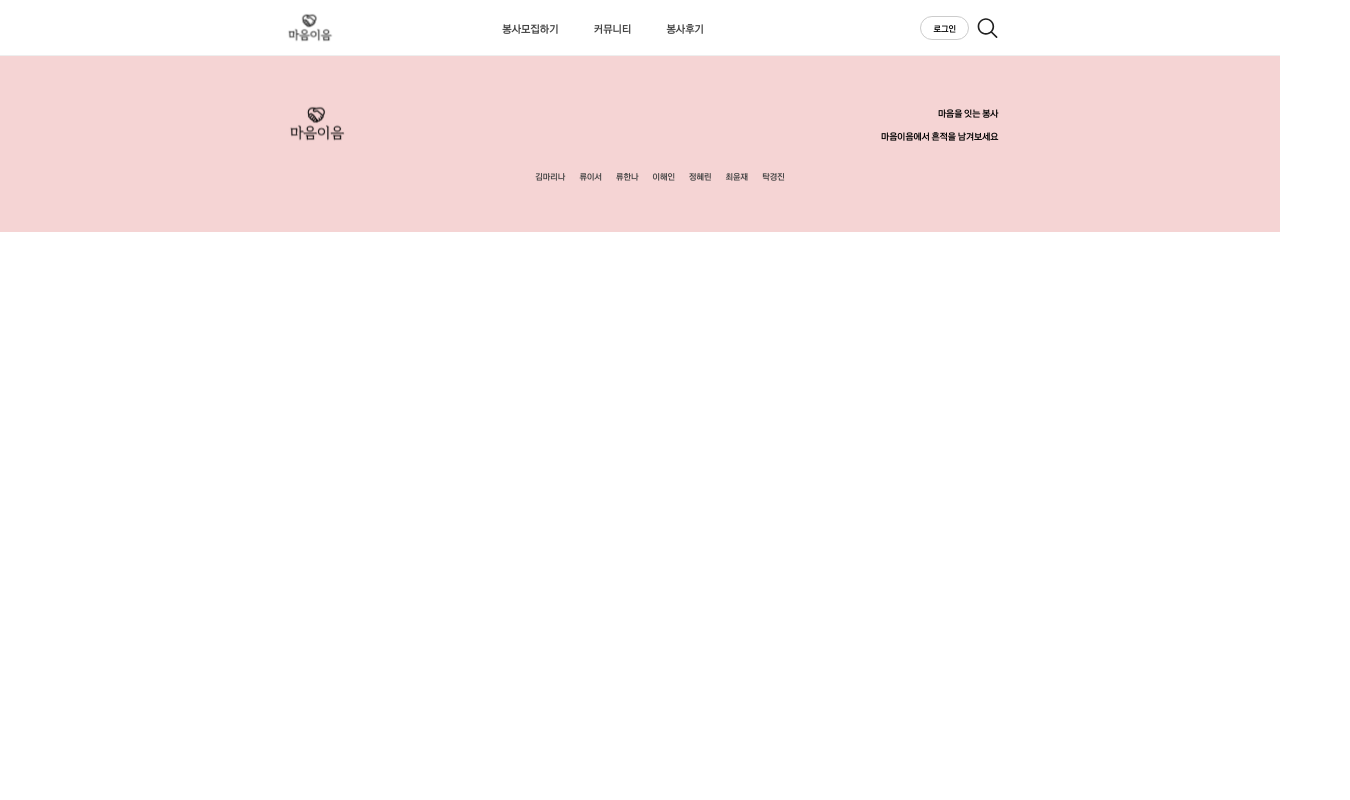
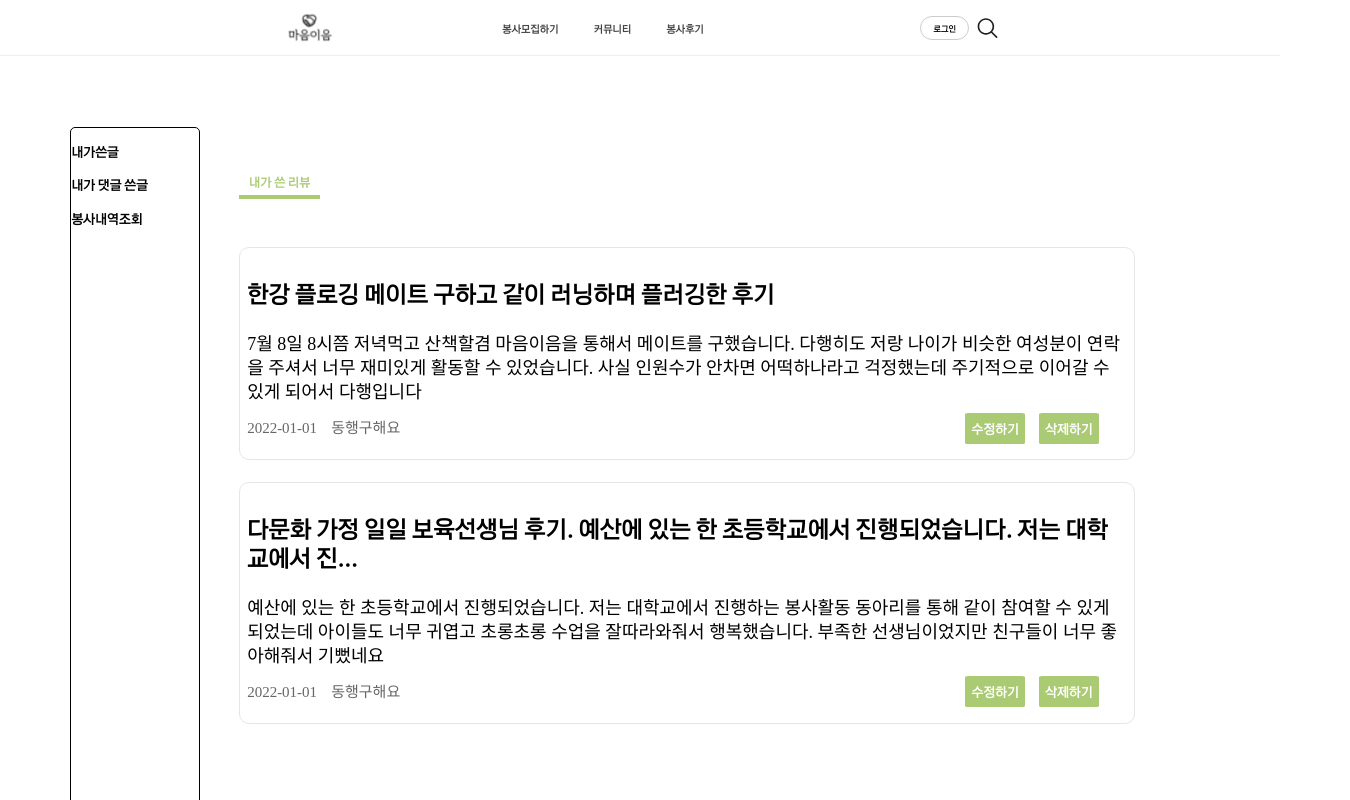
Before and after one commit to maumeum/Front-end, a React (Vite) app: page /mypage/review in a window 1280 px wide. Shown: the top 800 px of the page, 1350 px wide, since content can reach past the window. Built offline with nearby package versions, Linux system fonts and the light colour scheme; a web font is replaced by a local one.

Commit message:
[Feat] 내가 쓴 리뷰 페이지 레이아웃 완성

```diff
--- a/src/App.tsx
+++ b/src/App.tsx
@@ -13,6 +13,7 @@ import MyVolunHistory from './pages/myPage-hr/volunHistory';
 import MyVolunSuggest from './pages/myPage-hr/volunSuggest';
 import MyComment from './pages/myPage-hr/myComment';
 import MyPost from './pages/myPage-hr/myPost';
+import MyReview from './pages/myPage-hr/myReview';
 import FindFriend from './pages/community/findFriend';
 import Question from './pages/community/question';
 
@@ -21,15 +22,16 @@ function App() {
 		<Router>
 			<Header />
 			<Routes>
-        <Route path="/" element={<Main />} />
-        <Route path="/mypage/history" element={<MyVolunHistory />} />
-        <Route path="/mypage/suggest" element={<MyVolunSuggest />} />
-        <Route path="/mypage/comment" element={<MyComment />} />
-        <Route path="/mypage/post" element={<MyPost />} />
-        <Route path="/community/findfriend" element={<FindFriend />} />
-        <Route path="/community/question" element={<Question />} />
-        <Route path="/login" element={<Login />} />
-        <Route path="/sign_up" element={<SignUp />} />
+				<Route path='/' element={<Main />} />
+				<Route path='/mypage/history' element={<MyVolunHistory />} />
+				<Route path='/mypage/suggest' element={<MyVolunSuggest />} />
+				<Route path='/mypage/comment' element={<MyComment />} />
+				<Route path='/mypage/post' element={<MyPost />} />
+				<Route path='/mypage/review' element={<MyReview />} />
+				<Route path='/community/findfriend' element={<FindFriend />} />
+				<Route path='/community/question' element={<Question />} />
+				<Route path='/login' element={<Login />} />
+				<Route path='/sign_up' element={<SignUp />} />
 			</Routes>
 			<Footer />
 		</Router>
--- a/src/components/MyPost/MyPost.tsx
+++ b/src/components/MyPost/MyPost.tsx
@@ -8,31 +8,19 @@ import {
 	ButtonContainer,
 } from './myPost';
 
+import Modal from '../Modal/Modal.tsx';
+
 import { SmallButton } from '../Buttons/SmallButton';
 
-type Props = {
-	currTab: string;
+type PostProps = {
+	title: string;
+	content: string;
+	category: string;
+	date: string;
+	currTab?: string;
 };
-function MyPost({ currTab }: Props) {
-	const data = [
-		{
-			title:
-				'한강 플로깅 같이 하실분 구합니다~ 카카오톡 오픈채팅방으로 들어오세요',
-			content:
-				'7월 8일 8시쯤 저녁먹고 산책할겸 한강나루역 부근에서 플로깅하실 분.생각잇으시면댓 주세요 7월 8일 8시쯤 저녁먹고 산책할겸 한강나루역 부근에서 플로깅하실 분.생각잇으시면댓 주세요 7월 8일 8시쯤 저녁먹고 산책할겸 한강나루역 부근에서 플로깅하실 분.생각잇으시면댓 주세요7월 8일 8시쯤 저녁먹고 산책할겸 한강나루역 부근에서 플로깅하실 분.생각잇으시면댓 주세요7월 8일 8시쯤 저녁먹고 산책할겸 한강나루역 부근에서 플로깅하실 분.생각잇으시면댓 주세요7월 8일 8시쯤 저녁먹고 산책할겸 한강나루역 부근에서 플로깅하실 분.생각잇으시면댓 주세요7월 8일 8시쯤 저녁먹고 산책할겸 한강나루역 부근에서 플로깅하실 분.생각잇으시면댓 주세요',
-			category: '동행구해요',
-			date: '2022-01-01',
-		},
-		{
-			title:
-				'유기견 봉사활동 고등학생때 가봤는데 냄새때문에 너무 힘들었어요.. 혹시 견사청소쪽 말고 다른 활동 위주인 단체있을가요',
-			content:
-				'지역은 충남 천안근처였으면 좋겠습니다.! 아니면 여기서 자차타고 한시간 거리도 좋아요! 댓 주세용',
-			category: '동행구해요',
-			date: '2022-01-01',
-		},
-	];
 
+function MyPost({ currTab, title, content, category, date }: PostProps) {
 	const truncateTitle = (title: string) => {
 		const maxLength = 55;
 		if (title.length <= maxLength) {
@@ -41,22 +29,29 @@ function MyPost({ currTab }: Props) {
 			return title.slice(0, maxLength) + '...';
 		}
 	};
+	const [isOpen, setOpen] = useState(false);
+
+	const handleButtonClick = () => {
+		if (currTab === '내가 쓴 리뷰') {
+			console.log('리뷰임');
+			setOpen(true);
+		} else if (currTab === '내가 쓴 게시글') {
+			console.log('내가 쓴글임');
+		}
+	};
 
 	const [isShowMore, setIsShowMore] = useState<boolean>(false); //더보기 열고(긴글) 닫기(짧은글)
 	const textLimit = 160; //글자수 제한 선언
-
+	const truncatedTitle = truncateTitle(title);
+	const shortComment = content.slice(0, textLimit) + ' ...'; //보여줄 짧은 글
+	const isLongComment = content.length > textLimit; //긴글인지 확인
 	return (
 		<>
 			<PostListContainer>
-				{data.map((item, index) => {
-					const truncatedTitle = truncateTitle(item.title);
-					const shortComment = item.content.slice(0, textLimit) + ' ...'; //보여줄 짧은 글
-					const isLongComment = item.content.length > textLimit; //긴글인지 확인
-					return (
-						<PostBox key={`postList-${index}`}>
+				<PostBox>
 					<Title>{truncatedTitle}</Title>
 					<Description>
-								{isLongComment && !isShowMore ? shortComment : item.content}
+						{isLongComment && !isShowMore ? shortComment : content}
 						<div
 							onClick={() => setIsShowMore(!isShowMore)}
 							style={{
@@ -64,24 +59,23 @@ function MyPost({ currTab }: Props) {
 								marginLeft: '2.1rem',
 								cursor: 'pointer',
 							}}>
-									{item.content.length > textLimit &&
+							{content.length > textLimit &&
 								(isShowMore ? '[닫기]' : '[더보기]')}
 						</div>
 					</Description>
 
 					<PostInfo>
-								<p>{item.date}</p>
-								<p>{item.category}</p>
-								{currTab === '내가 쓴 게시글' && (
+						<p>{date}</p>
+						<p>{category}</p>
+						{currTab === '내가 쓴 게시글' || currTab === '내가 쓴 리뷰' ? (
 							<ButtonContainer>
-										<SmallButton>수정하기</SmallButton>
+								<SmallButton onClick={handleButtonClick}>수정하기</SmallButton>
 								<SmallButton>삭제하기</SmallButton>
 							</ButtonContainer>
-								)}
+						) : null}
+						<Modal isOpen={isOpen} setOpen={setOpen} />
 					</PostInfo>
 				</PostBox>
-					);
-				})}
 			</PostListContainer>
 		</>
 	);
--- a/src/pages/myPage-hr/myComment.tsx
+++ b/src/pages/myPage-hr/myComment.tsx
@@ -8,8 +8,27 @@ import {
 import Tab from '../../components/Tab/Tab.tsx';
 import MyPost from '../../components/MyPost/MyPost.tsx';
 
+const data = [
+	{
+		title:
+			'한강 플로깅 같이 하실분 구합니다~ 카카오톡 오픈채팅방으로 들어오세요',
+		content:
+			'7월 8일 8시쯤 저녁먹고 산책할겸 한강나루역 부근에서 플로깅하실 분.생각잇으시면댓 주세요 7월 8일 8시쯤 저녁먹고 산책할겸 한강나루역 부근에서 플로깅하실 분.생각잇으시면댓 주세요 7월 8일 8시쯤 저녁먹고 산책할겸 한강나루역 부근에서 플로깅하실 분.생각잇으시면댓 주세요7월 8일 8시쯤 저녁먹고 산책할겸 한강나루역 부근에서 플로깅하실 분.생각잇으시면댓 주세요7월 8일 8시쯤 저녁먹고 산책할겸 한강나루역 부근에서 플로깅하실 분.생각잇으시면댓 주세요7월 8일 8시쯤 저녁먹고 산책할겸 한강나루역 부근에서 플로깅하실 분.생각잇으시면댓 주세요7월 8일 8시쯤 저녁먹고 산책할겸 한강나루역 부근에서 플로깅하실 분.생각잇으시면댓 주세요',
+		category: '동행구해요',
+		date: '2022-01-01',
+	},
+	{
+		title:
+			'유기견 봉사활동 고등학생때 가봤는데 냄새때문에 너무 힘들었어요.. 혹시 견사청소쪽 말고 다른 활동 위주인 단체있을가요',
+		content:
+			'지역은 충남 천안근처였으면 좋겠습니다.! 아니면 여기서 자차타고 한시간 거리도 좋아요! 댓 주세용',
+		category: '동행구해요',
+		date: '2022-01-01',
+	},
+];
+
 function myComment() {
-	const [currTab, setCurrTab] = useState('내가 댓글 단 게시글');
+	const [currTab, setCurrTab] = useState('내가 쓴 게시글');
 	const handleClickTab = (tab: string) => {
 		setCurrTab(tab);
 	};
@@ -28,7 +47,17 @@ function myComment() {
 					<TabMenu>
 						<Tab currTab={currTab} onClick={handleClickTab} tabs={tabs} />
 					</TabMenu>
-					<MyPost currTab={currTab}></MyPost>
+					{data.map((item, index) => {
+						return (
+							<MyPost
+								key={`postList-${index}`}
+								currTab={currTab}
+								title={item.title}
+								content={item.content}
+								category={item.category}
+								date={item.date}></MyPost>
+						);
+					})}
 				</Main>
 			</Container>
 		</>
--- a/src/pages/myPage-hr/myReview.tsx
+++ b/src/pages/myPage-hr/myReview.tsx
@@ -1,7 +1,66 @@
-import React from 'react';
+import React, { useState } from 'react';
+import {
+	Container,
+	Main,
+	MenuBar,
+	TabMenu,
+} from '../../components/MyPage/myPage.ts';
+
+import Tab from '../../components/Tab/Tab.tsx';
+import MyPost from '../../components/MyPost/MyPost.tsx';
+import { SmallButton } from '../../components/Buttons/SmallButton';
 
 function myReview() {
-	return <div>myReview</div>;
+	const tabs = ['내가 쓴 리뷰'];
+	const [currTab, setCurrTab] = useState('내가 쓴 리뷰');
+
+	const data = [
+		{
+			title: '한강 플로깅 메이트 구하고 같이 러닝하며 플러깅한 후기',
+			content:
+				'7월 8일 8시쯤 저녁먹고 산책할겸 마음이음을 통해서 메이트를 구했습니다. 다행히도 저랑 나이가 비슷한 여성분이 연락을 주셔서 너무 재미있게 활동할 수 있었습니다. 사실 인원수가 안차면 어떡하나라고 걱정했는데 주기적으로 이어갈 수 있게 되어서 다행입니다',
+			category: '동행구해요',
+			date: '2022-01-01',
+		},
+		{
+			title:
+				'다문화 가정 일일 보육선생님 후기. 예산에 있는 한 초등학교에서 진행되었습니다. 저는 대학교에서 진행하는 봉사활동 동아리를 통해 같이 참여할 수 있게 되었는데 아이들도 너무 귀엽고 초롱초롱 수업을 잘따라와줘서 행복했습니다. 부족한 선생님이었지만 친구들이 너무 좋아해줘서 기뻤네요',
+			content:
+				'예산에 있는 한 초등학교에서 진행되었습니다. 저는 대학교에서 진행하는 봉사활동 동아리를 통해 같이 참여할 수 있게 되었는데 아이들도 너무 귀엽고 초롱초롱 수업을 잘따라와줘서 행복했습니다. 부족한 선생님이었지만 친구들이 너무 좋아해줘서 기뻤네요',
+			category: '동행구해요',
+			date: '2022-01-01',
+		},
+	];
+
+	return (
+		<>
+			<Container>
+				<MenuBar>
+					<p>내가쓴글</p>
+					<p>내가 댓글 쓴글</p>
+					<p>봉사내역조회</p>
+				</MenuBar>
+
+				<Main>
+					<TabMenu>
+						<Tab currTab={currTab} tabs={tabs} />
+					</TabMenu>
+					{data.map((item, idx) => {
+						return (
+							<MyPost
+								key={`reviewList-${idx}`}
+								title={item.title}
+								date={item.date}
+								content={item.content}
+								category={item.category}
+								currTab={currTab}
+							/>
+						);
+					})}
+				</Main>
+			</Container>
+		</>
+	);
 }
 
 export default myReview;
```
Lines whose indentation alone changed are shown as unchanged.
